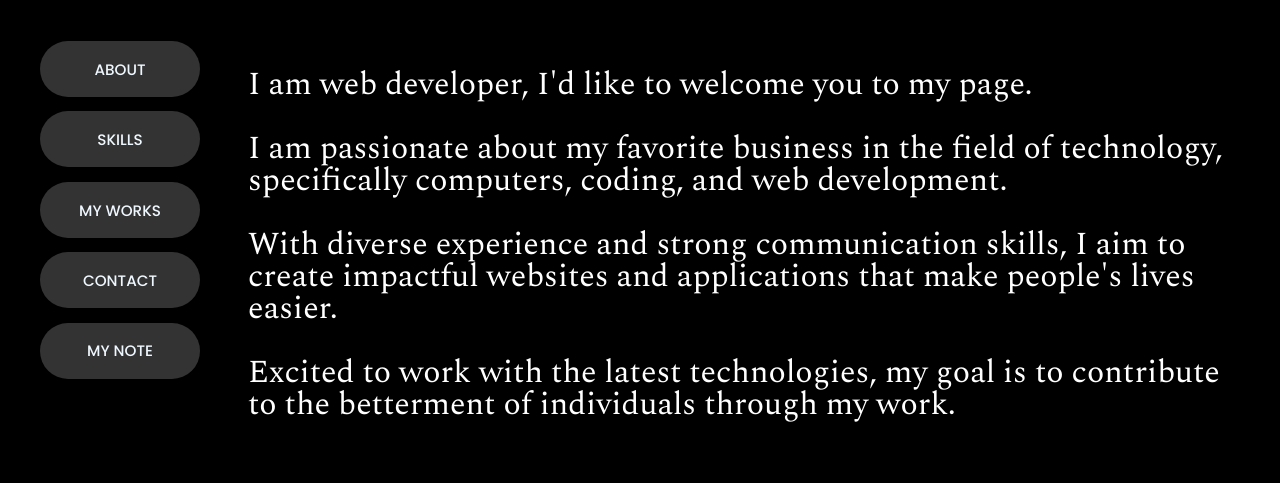
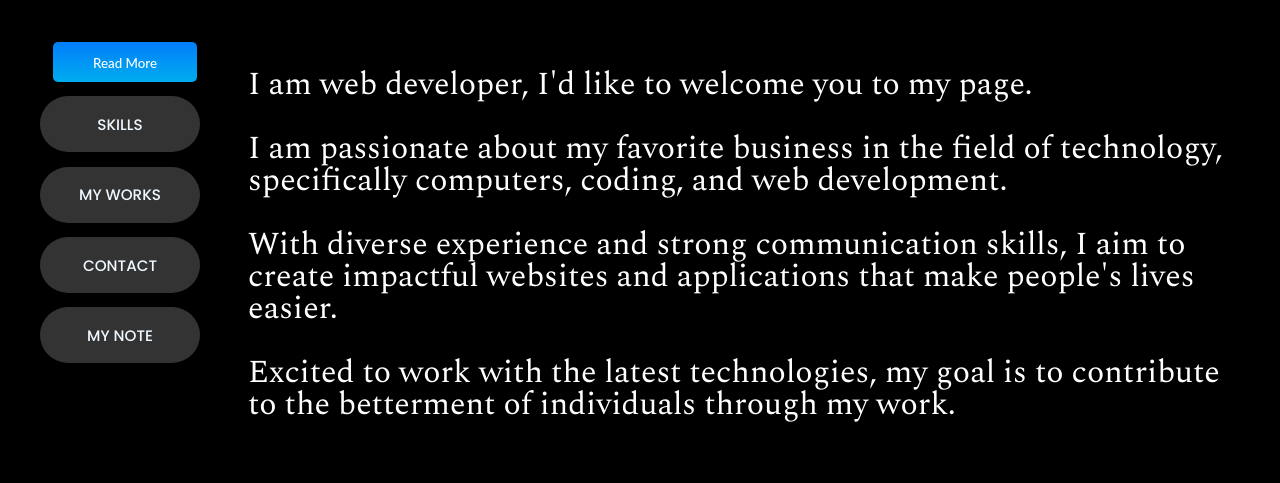
Before and after one commit to ervinMamutov/Portfolio, a website: page pages/about.html in a window 1280 px wide. Shown: the part 275-758 px from the top of the page. Drawn offline with nearby package versions, Linux system fonts and the light colour scheme; a web font is replaced by a local one.

Commit message:
addede button to menu

```diff
--- a/pages/about.html
+++ b/pages/about.html
@@ -30,8 +30,11 @@
       <div class="menu-link">
         <nav class="menu-more">
           <ul class="menu-list">
-            <li class="list-page-link">
-              <a href="./about.html" class="menu-page-link">About</a>
+            <li class="btn-list">
+              <button class="custom-btn btn-12" type="button">
+                <span class="btn-text">Boom!</span
+                ><span class="btn-text">Read More</span>
+              </button>
             </li>
             <li class="list-page-link">
               <a href="./skills.html" class="menu-page-link">Skills</a>
--- a/styles/about.css
+++ b/styles/about.css
@@ -1,3 +1,92 @@
+/* btn */
+
+.custom-btn {
+  width: 9rem;
+  height: 2.5rem;
+  color: #fff;
+  border-radius: 10px;
+  padding: 10px 25px;
+  font-family: "Lato", sans-serif;
+  font-weight: 500;
+  background: transparent;
+  cursor: pointer;
+  transition: all 0.3s ease;
+  position: relative;
+  display: inline-block;
+  outline: none;
+}
+
+.btn-12 {
+  position: relative;
+  right: 20px;
+  bottom: 20px;
+  border: none;
+  box-shadow: none;
+  width: 9rem;
+  height: 2.5rem;
+  line-height: 42px;
+  -webkit-perspective: 230px;
+  perspective: 230px;
+}
+
+.btn-12 .btn-text {
+  background: rgb(0, 172, 238);
+  background: linear-gradient(
+    0deg,
+    rgba(0, 172, 238, 1) 0%,
+    rgba(2, 126, 251, 1) 100%
+  );
+  display: block;
+  position: absolute;
+  width: 9rem;
+  height: 2.5rem;
+  border-radius: 5px;
+  margin: 0;
+  text-align: center;
+  -webkit-box-sizing: border-box;
+  -moz-box-sizing: border-box;
+  box-sizing: border-box;
+  -webkit-transition: all 0.3s;
+  transition: all 0.3s;
+}
+
+.btn-12 .btn-text:nth-child(1) {
+  -webkit-transform: rotateX(90deg);
+  -moz-transform: rotateX(90deg);
+  transform: rotateX(90deg);
+  -webkit-transform-origin: 50% 50% -20px;
+  -moz-transform-origin: 50% 50% -20px;
+  transform-origin: 50% 50% -20px;
+}
+
+.btn-12 .btn-text:nth-child(2) {
+  -webkit-transform: rotateX(0deg);
+  -moz-transform: rotateX(0deg);
+  transform: rotateX(0deg);
+  -webkit-transform-origin: 50% 50% -20px;
+  -moz-transform-origin: 50% 50% -20px;
+  transform-origin: 50% 50% -20px;
+}
+
+.btn-12:hover .btn-text:nth-child(1) {
+  box-shadow: inset 2px 2px 2px 0 rgba(255, 255, 255, 0.5),
+    7px 7px 20px 0 rgba(0, 0, 0, 0.1), 4px 4px 5px 0 rgba(0, 0, 0, 0.1);
+  -webkit-transform: rotateX(0deg);
+  -moz-transform: rotateX(0deg);
+  transform: rotateX(0deg);
+}
+
+.btn-12:hover .btn-text:nth-child(2) {
+  box-shadow: inset 2px 2px 2px 0 rgba(255, 255, 255, 0.5),
+    7px 7px 20px 0 rgba(0, 0, 0, 0.1), 4px 4px 5px 0 rgba(0, 0, 0, 0.1);
+  color: transparent;
+  -webkit-transform: rotateX(-90deg);
+  -moz-transform: rotateX(-90deg);
+  transform: rotateX(-90deg);
+}
+
+/* description-about */
+
 .description-about {
   position: relative;
   display: inline-block;
```
